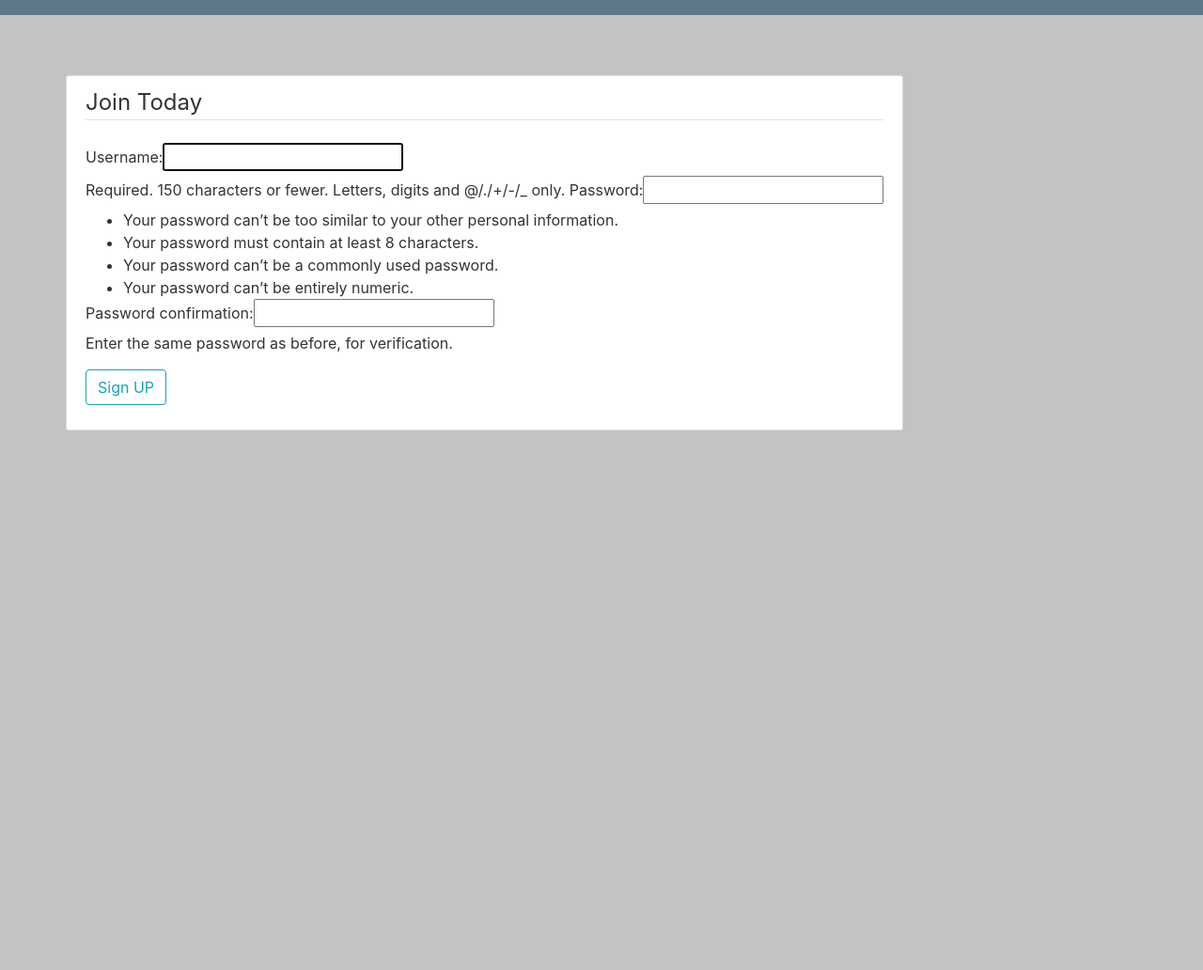
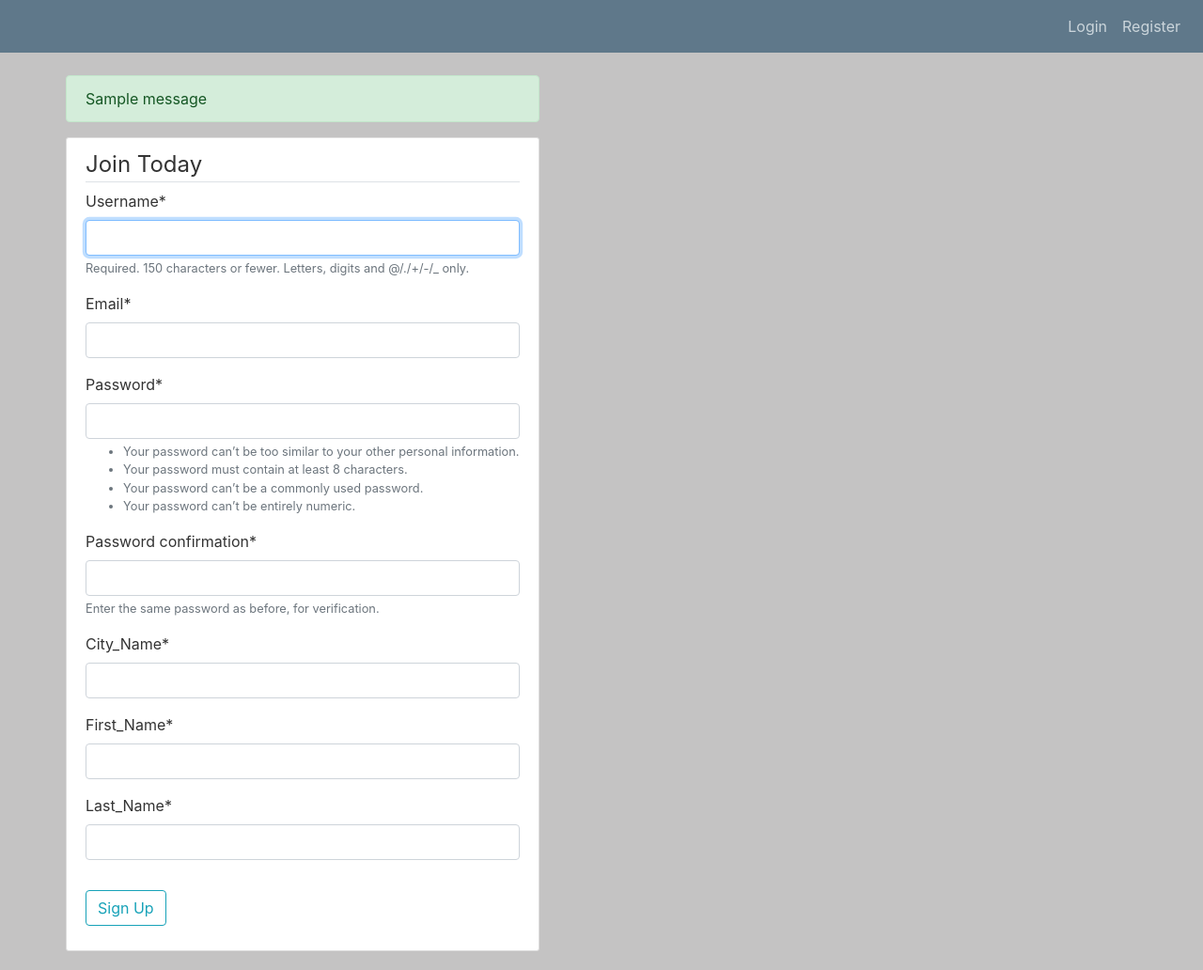
Before and after one commit to neopentane/helpingnetwork, a Django app: page / in a window 1280 px wide. Shown: the whole page at 94% size. Before the commit the page ends 458 px from the top, so only its background shows below. Run offline with Django 3.2, Linux system fonts and the light colour scheme; one stand-in notice (Sample message) is shown; some libraries are stand-ins or nearby versions.

Commit message:
Added City First Name and Last Name

```diff
--- a/helpingnetwork/helpingnetwork/urls.py
+++ b/helpingnetwork/helpingnetwork/urls.py
@@ -18,5 +18,5 @@ from django.urls import path,include
 
 urlpatterns = [
     path('admin/', admin.site.urls),
-    path('', include('volunteer.urls')),
+    path('', include('volunteer.urls'),),
 ]
--- a/helpingnetwork/volunteer/templates/volunteer/base.html
+++ b/helpingnetwork/volunteer/templates/volunteer/base.html
@@ -23,6 +23,8 @@
             </div>
             <!-- Navbar Right Side -->
             <div class="navbar-nav">
+              <a class="nav-item nav-link" href="#">Login</a>
+              <a class="nav-item nav-link" href="#">Register</a>
             </div>
           </div>
         </div>
@@ -31,9 +33,15 @@
     <main role="main" class="container">
       <div class="row">
         <div class="col-md-100">
+          {% if messages %}
+            {% for message in messages %}
+              <div class="alert alert-{{ message.tags }}">
+                {{ message }}
+              </div>
+            {% endfor %}
+          {% endif %}
           {% block content %}{% endblock %}
         </div>
-
         </div>
       </div>
     </main>
--- a/helpingnetwork/volunteer/templates/volunteer/register.html
+++ b/helpingnetwork/volunteer/templates/volunteer/register.html
@@ -1,15 +1,17 @@
 {%extends "volunteer/base.html" %}
+{% load crispy_forms_tags %}
 {% block content %}
     <div class="content-section">
-		<form mentod="POST">
+        <form method="POST">
             {% csrf_token %}
             <fieldset class="form-group">
-					<legend class="border-bottom mb-4">Join Today</legend>
-						{{form}}
+                <legend class="border-bottom mb-8">Join Today</legend>
+                {{ form|crispy}}
             </fieldset>
             <div class="form-group">
-				<button class="btn btn-outline-info" type="submit"> Sign UP </button>
+                <button class="btn btn-outline-info" type="submit">Sign Up</button>
             </div>
+</form>
 		</form>
 	</div>
 {% endblock content %}
--- a/helpingnetwork/volunteer/views.py
+++ b/helpingnetwork/volunteer/views.py
@@ -1,7 +1,17 @@
-from django.shortcuts import render
-from django.contrib.auth.forms import UserCreationForm
+from django.shortcuts import render,redirect
+#from django.contrib.auth.forms import UserCreationForm
+from django.contrib import messages
+from .forms import UserRegisterForm
 # Create your views here.
 
 def register(request):
-	form=UserCreationForm()
-	return render(request,'volunteer/register.html',{'form':form})
+	if request.method == 'POST':
+		form = UserRegisterForm(request.POST)
+		if form.is_valid():
+			form.save()
+			username = form.cleaned_data.get('username')
+			messages.success(request, f'Account created for {username}!')
+			return redirect('register')
+	else:
+			form = UserRegisterForm()
+	return render(request, 'volunteer/register.html', {'form': form})
```
Also changed, not shown: helpingnetwork/db.sqlite3. Lines whose indentation alone changed are shown as unchanged.
